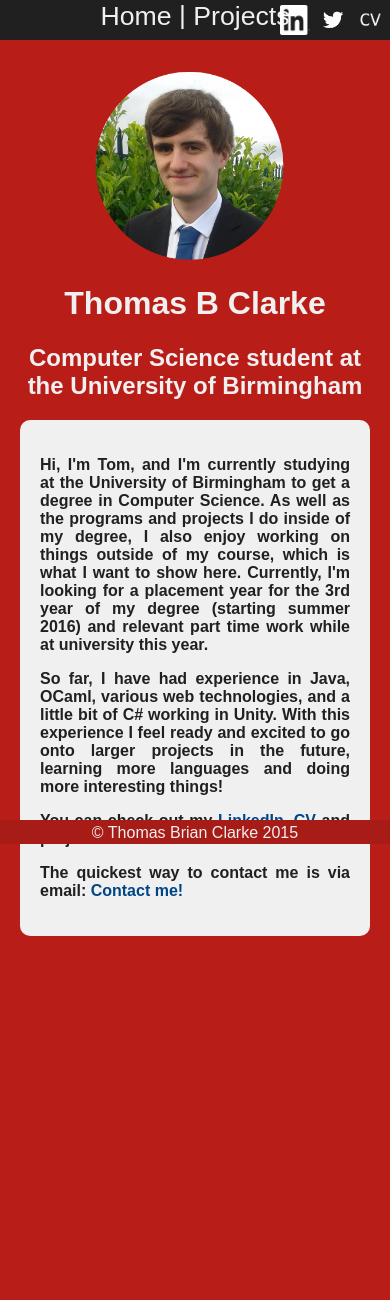
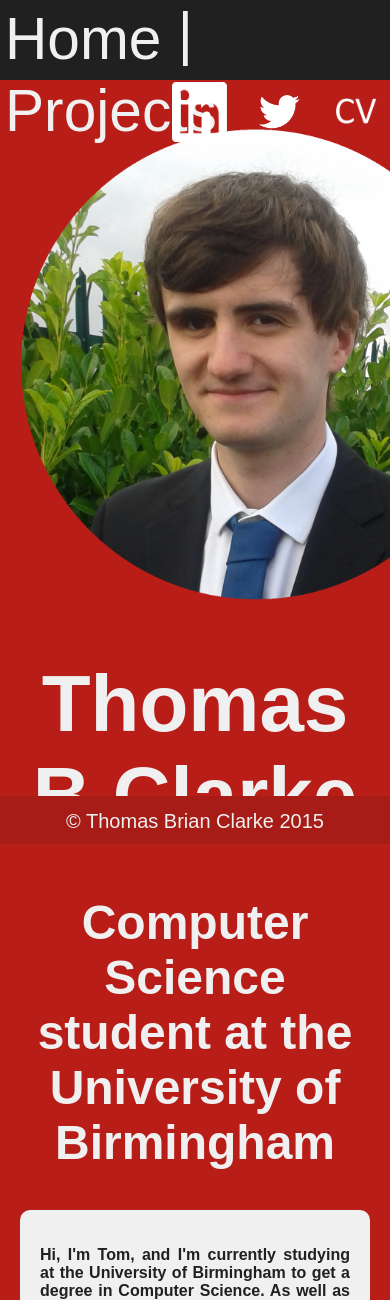
Before and after one commit to TomBClarke/tombclarke.co.uk, a PHP site: page / in a window 390 px wide; the page is wider, and only the part inside the window is pictured. Shown: the top 1300 px of that part. Before the commit the page ends 936 px from the top of that part, so only its background shows below. Run offline with PHP 8.4, Linux system fonts and the light colour scheme.

Commit message:
mobile compatibility

```diff
--- a/css/main.css
+++ b/css/main.css
@@ -5,6 +5,13 @@ body {
     margin: 0px;
     margin-top: 40px;
     margin-bottom: 24px;
+}
+
+.main {
+    color: #f0f0f0;
+    margin: auto;
+    padding: 20px;
+    max-width: 600px;
 }
 
 img#picofme {
@@ -16,13 +23,6 @@ img.project-img {
     width: auto;
     height: 200px;
     padding: 10px;
-}
-
-.main {
-    color: #f0f0f0;
-    margin: auto;
-    padding: 20px;
-    max-width: 600px;
 }
 
 .section {
@@ -45,3 +45,34 @@ p a {
     color: #004687;
     text-decoration: none;
 }
+
+@media (max-width: 1000px) {
+    body {
+        margin-top: 80px;
+        margin-bottom: 48px;
+    }
+
+    .main {
+        padding: 20px;
+        max-width: 800px;
+    }
+
+    img#picofme {
+        width: 500px;
+        height: 500px;
+    }
+
+    img.project-img {
+        width: auto;
+        height: 300px;
+        padding: 10px;
+    }
+
+    h1 {
+        font-size: 5em;
+    }
+
+    h2 {
+        font-size: 3em;
+    }
+}
--- a/css/main_bars.css
+++ b/css/main_bars.css
@@ -9,7 +9,7 @@
     text-align: center;
     color: #f0f0f0;
     background: #202020;
-    font-size: 20pt;
+    font-size: 22pt;
     vertical-align: middle;
 }
 
@@ -47,3 +47,24 @@
     background: #a71c17;
     color: #f0f0f0;
 }
+
+@media (max-width: 1000px) {
+    #header {
+        height: 80px;
+        font-size: 44pt;
+        text-align: left;
+        padding-left: 5px;
+    }
+
+    #header img {
+        padding-top: 5px;
+        width: 60px;
+        height: 60px;
+    }
+
+    #footer p {
+        height: 34px;
+        padding-top: 14px;
+        font-size: 15pt;
+    }
+}
```
